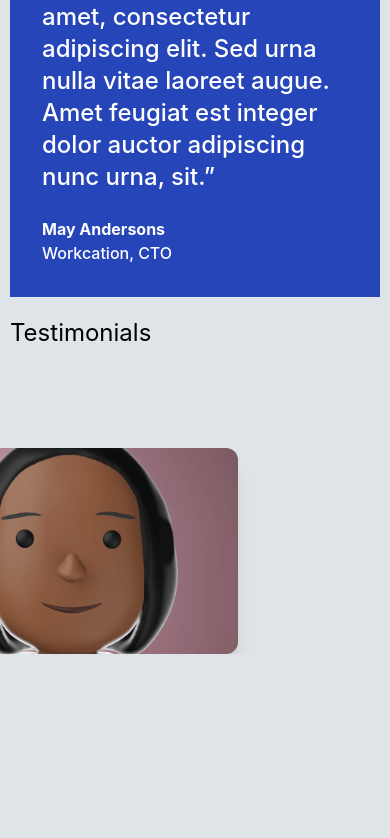
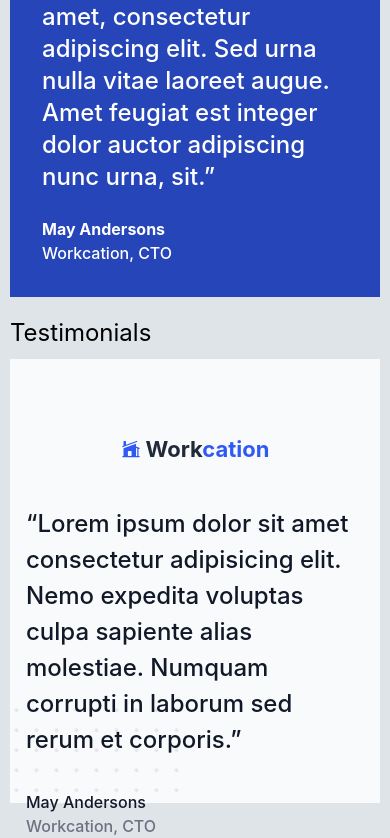
Before and after one commit to rheera/component-library, a React (Vite) app: page / in a window 390 px wide. Shown: the part 1307-2145 px from the top of the page. Before the commit the page ends 1961 px from the top, so only its background shows below. Built offline with nearby package versions, Linux system fonts and the light colour scheme.

Commit message:
reusable testimonial + styling

```diff
--- a/src/App.jsx
+++ b/src/App.jsx
@@ -2,9 +2,11 @@ import Badge from "./components/Badge/index";
 import Banner from "./components/Banner/index";
 import Card from "./components/Card/index";
 import TestimonialPic from "./components/TestimonialPic/index";
+import Testimonial from "./components/Testimonial/index";
 import randomBool from "./utility/randomBool";
 import { colors, bannerTypes } from "./data/modifiers";
 import { TbCloudUpload } from "react-icons/tb";
+import { HiHomeModern } from "react-icons/hi2";
 import testimonialHeadshot from "./assets/testimonial-image.png";
 import "./scss/global.scss";
 import "./scss/app.scss";
@@ -65,7 +67,7 @@ function App() {
       {/* Testimonials */}
       <section className="component-section">
         <h2 className="component-section__title">Testimonials</h2>
-        <div className="component-section__main testimonials">
+        <div className="component-section__main testimonial-pics">
           <TestimonialPic pic={testimonialHeadshot}>
             <TestimonialPic.Text
               author="May Andersons"
@@ -83,7 +85,19 @@ function App() {
       <section className="component-section">
         <h2 className="component-section__title">Testimonials</h2>
         <div className="component-section__main testimonials">
-          <TestimonialPic></TestimonialPic>
+          <Testimonial>
+            <Testimonial.Title>
+              <HiHomeModern />
+              <h4>
+                Work<span>cation</span>
+              </h4>
+            </Testimonial.Title>
+            <Testimonial.Text author="May Andersons" company="Workcation, CTO">
+              Lorem ipsum dolor sit amet consectetur adipisicing elit. Nemo
+              expedita voluptas culpa sapiente alias molestiae. Numquam corrupti
+              in laborum sed rerum et corporis.
+            </Testimonial.Text>
+          </Testimonial>
         </div>
       </section>
     </main>
--- /dev/null
+++ b/src/components/Testimonial/Testimonial.jsx
@@ -0,0 +1,12 @@
+import "../../scss/testimonial.scss";
+
+export default function TestimonialPic({ children }) {
+  return (
+    <>
+      <div className="testimonial">
+        {children}
+        <div className="testimonial__dot-background"></div>
+      </div>
+    </>
+  );
+}
--- /dev/null
+++ b/src/components/Testimonial/TestimonialText.jsx
@@ -0,0 +1,20 @@
+import { RxSlash } from "react-icons/rx";
+
+export default function TestimonialText({
+  children,
+  author = "Unknown",
+  company = "",
+}) {
+  return (
+    <>
+      <q className="testimonial__text testimonial__text__quote">{children}</q>
+      <div className="testimonial__text testimonial__text__source">
+        <p className="testimonial__text__source__author">{author}</p>
+        <span className="testimonial__text__source__slash">
+          <RxSlash />
+        </span>
+        <p className="testimonial__text__source__company">{company}</p>
+      </div>
+    </>
+  );
+}
--- /dev/null
+++ b/src/components/Testimonial/TestimonialTitle.jsx
@@ -0,0 +1,7 @@
+export default function TestimonialTitle({ children }) {
+  return (
+    <>
+      <div className="testimonial__title">{children}</div>
+    </>
+  );
+}
--- /dev/null
+++ b/src/components/Testimonial/index.jsx
@@ -0,0 +1,8 @@
+import Testimonial from "./Testimonial";
+import TestimonialTitle from "./TestimonialTitle";
+import TestimonialText from "./TestimonialText";
+
+Testimonial.Title = TestimonialTitle;
+Testimonial.Text = TestimonialText;
+
+export default Testimonial;
--- a/src/components/TestimonialPic/TestimonialPic.jsx
+++ b/src/components/TestimonialPic/TestimonialPic.jsx
@@ -1,5 +1,5 @@
 import defaultPic from "../../assets/testimonial-default.png";
-import "../../scss/testimonial.scss";
+import "../../scss/testimonial-pic.scss";
 
 export default function TestimonialPic({
   pic = defaultPic,
--- a/src/components/TestimonialPic/TestimonialText.jsx
+++ b/src/components/TestimonialPic/TestimonialPicText.jsx
@@ -1,4 +1,4 @@
-export default function TestimonialText({
+export default function TestimonialPicText({
   children,
   author = "Unknown",
   company = "",
--- a/src/components/TestimonialPic/index.jsx
+++ b/src/components/TestimonialPic/index.jsx
@@ -1,6 +1,6 @@
 import TestimonialPic from "./TestimonialPic";
-import TestimonialText from "./TestimonialText";
+import TestimonialPicText from "./TestimonialPicText";
 
-TestimonialPic.Text = TestimonialText;
+TestimonialPic.Text = TestimonialPicText;
 
 export default TestimonialPic;
--- a/src/scss/app.scss
+++ b/src/scss/app.scss
@@ -60,7 +60,7 @@ h3 {
   margin-top: 30px !important;
 }
 
-.testimonials {
+.testimonial-pics {
   margin-top: 40px !important;
   margin-bottom: 40px;
   @media only screen and (max-width: 768px) {
--- /dev/null
+++ b/src/scss/testimonial-pic.scss
@@ -0,0 +1,67 @@
+.testimonial-pic {
+  display: flex;
+  align-items: center;
+  max-height: 400px;
+  background: #2545b8;
+  padding: 2rem;
+  gap: 1.5rem;
+  &__image {
+    display: flex;
+    align-items: center;
+    img {
+      max-width: 384px;
+      border-radius: 12px;
+      object-fit: cover;
+      box-shadow: 0px 10px 10px -5px rgba(0, 0, 0, 0.04),
+        0px 20px 25px -5px rgba(0, 0, 0, 0.1);
+    }
+  }
+  &__text {
+    height: 100%;
+    display: flex;
+    flex-direction: column;
+    justify-content: space-evenly;
+    color: #fff;
+
+    &__quote {
+      font-size: 1.5rem;
+      font-style: normal;
+      font-weight: 500;
+      line-height: 32px; /* 133.333% */
+    }
+    &__source {
+      font-size: 1rem;
+
+      &__author {
+        font-weight: 700;
+      }
+      &__company {
+        font-weight: 500;
+      }
+    }
+  }
+}
+
+@media only screen and (max-width: 768px) {
+  .testimonial-pic {
+    flex-direction: column;
+    position: relative;
+    max-height: 100%;
+    &__image {
+      position: absolute;
+      top: -25%;
+      img {
+        max-height: 206px;
+        min-width: 344px;
+        object-fit: cover;
+        object-position: 50% 30%;
+      }
+    }
+    &__text {
+      margin-top: 25%;
+      &__source {
+        padding-top: 24px;
+      }
+    }
+  }
+}
--- a/src/scss/testimonial.scss
+++ b/src/scss/testimonial.scss
@@ -1,67 +1,106 @@
-.testimonial-pic {
+.testimonial {
   display: flex;
+  flex-direction: column;
   align-items: center;
-  max-height: 400px;
-  background: #2545b8;
-  padding: 2rem;
-  gap: 1.5rem;
-  &__image {
+  justify-content: space-around;
+  max-height: 444px;
+  padding: 96px 71px;
+  background: #f9fafb;
+  width: 100%;
+  position: relative;
+  z-index: 1;
+  &__title {
     display: flex;
     align-items: center;
-    img {
-      max-width: 384px;
-      border-radius: 12px;
-      object-fit: cover;
-      box-shadow: 0px 10px 10px -5px rgba(0, 0, 0, 0.04),
-        0px 20px 25px -5px rgba(0, 0, 0, 0.1);
+    gap: 5px;
+    color: #1f2937;
+    font-weight: 700;
+    font-size: 1.375rem;
+    z-index: 3;
+    svg {
+      color: #2e59f3;
+      width: 20px;
+      height: 20px;
+    }
+    h4 {
+      span {
+        color: #2e59f3;
+      }
     }
   }
   &__text {
-    height: 100%;
-    display: flex;
-    flex-direction: column;
-    justify-content: space-evenly;
-    color: #fff;
-
+    z-index: 3;
     &__quote {
+      margin-top: 2.5rem;
+      color: #111827;
       font-size: 1.5rem;
-      font-style: normal;
       font-weight: 500;
-      line-height: 32px; /* 133.333% */
+      max-width: 719px;
+      text-align: center;
     }
     &__source {
+      margin-top: 2rem;
+      display: flex;
+      align-items: center;
       font-size: 1rem;
-
+      font-weight: 500;
       &__author {
-        font-weight: 700;
+        color: #111827;
       }
       &__company {
-        font-weight: 500;
+        color: #6b7280;
+      }
+      &__slash {
+        svg {
+          color: #2e59f3;
+          width: 25px;
+          height: 25px;
+        }
       }
     }
+  }
+  &__dot-background {
+    position: absolute;
+    top: 40%;
+    left: 0%;
+    width: 20%;
+    height: 60%;
+    background-image: radial-gradient(#e5e7eb 2px, transparent 0);
+    background-size: 20px 20px;
+    background-position: 10% 75%;
+    z-index: 2;
   }
 }
 
 @media only screen and (max-width: 768px) {
-  .testimonial-pic {
-    flex-direction: column;
-    position: relative;
-    max-height: 100%;
-    &__image {
-      position: absolute;
-      top: -25%;
-      img {
-        max-height: 206px;
-        min-width: 344px;
-        object-fit: cover;
-        object-position: 50% 30%;
+  .testimonial {
+    align-items: flex-start;
+    padding: 4.625rem 1rem;
+    &__title {
+      align-self: center;
+    }
+    &__text {
+      &__quote {
+        text-align: left;
+      }
+      &__source {
+        flex-direction: column;
+        align-items: flex-start;
+        &__slash {
+          display: none;
+        }
       }
     }
-    &__text {
-      margin-top: 25%;
-      &__source {
-        padding-top: 24px;
-      }
+    &__dot-background {
+      position: absolute;
+      top: 75%;
+      left: 0%;
+      width: 50%;
+      height: 25%;
+      background-image: radial-gradient(#e5e7eb 2px, transparent 0);
+      background-size: 20px 20px;
+      background-position: 10% 75%;
+      z-index: 2;
     }
   }
 }
```
